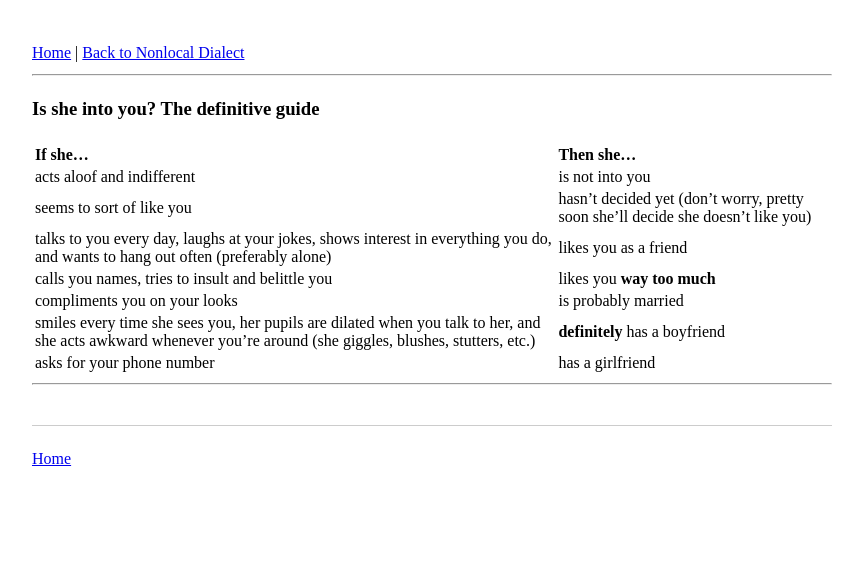
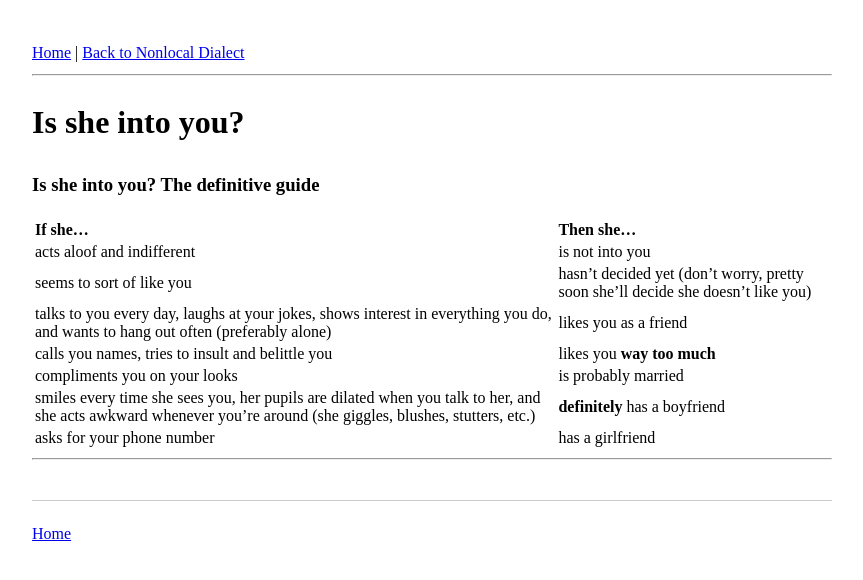
Before and after one commit to smitke6/smitke6.github.io, a Jekyll site: the page built from archive/en/2026-03-14-into-you.md, in a window 1280 px wide. Shown: the top 580 px of the page, without its empty margins (208-1071 px from the left). Built offline with Jekyll 4.4.1, drawn with Linux system fonts in a browser that asks for light colours.

Commit message:
Update post.html

```diff
--- a/_layouts/post.html
+++ b/_layouts/post.html
@@ -13,6 +13,10 @@
 </nav>
 
 <hr>
+
+<h1>{{ page.title }}</h1>
+
+<p class="date">{{ page.date | date: "%B %d, %Y" }}</p>
 
 {{ content }}
 
```
